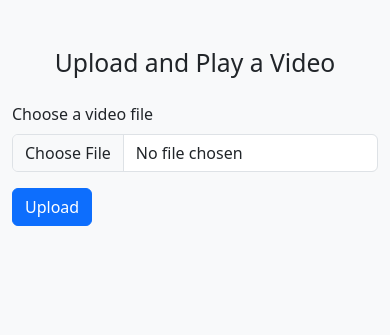
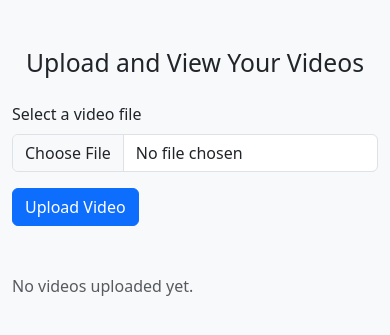
Before and after one commit to ksgoh987/video-upload-demo, a Flask app: page / in a window 390 px wide. Shown: the top 335 px of the page. Run offline with Flask 3, Linux system fonts and the light colour scheme; some libraries are stand-ins or nearby versions.

Commit message:
Fixed upload form and mobile compatibility

```diff
--- a/templates/index.html
+++ b/templates/index.html
@@ -1,31 +1,42 @@
 <!DOCTYPE html>
 <html lang="en">
 <head>
-  <meta charset="UTF-8">
-  <meta name="viewport" content="width=device-width, initial-scale=1">
-  <title>Upload and Play Video</title>
+  <meta charset="UTF-8" />
+  <meta name="viewport" content="width=device-width, initial-scale=1" />
+  <title>Video Upload Gallery</title>
   <link href="https://cdn.jsdelivr.net/npm/bootstrap@5.3.3/dist/css/bootstrap.min.css" rel="stylesheet">
 </head>
 <body class="bg-light">
 
   <div class="container py-5">
-  <h2 class="text-center mb-4">Upload and Play a Video</h2>
+    <h2 class="text-center mb-4">Upload and View Your Videos</h2>
 
-  <form method="POST" enctype="multipart/form-data" class="mb-4">
+    <!-- Upload Form -->
+    <form method="POST" action="/" enctype="multipart/form-data" class="mb-5">
       <div class="mb-3">
-      <label for="video" class="form-label">Choose a video file</label>
+        <label for="video" class="form-label">Select a video file</label>
         <input class="form-control" type="file" name="video" id="video" accept="video/*" required>
       </div>
-    <button type="submit" class="btn btn-primary">Upload</button>
+      <button type="submit" class="btn btn-primary">Upload Video</button>
     </form>
 
-  {% if video_url %}
-  <div class="mt-4">
-    <video width="100%" controls>
-      <source src="{{ video_url }}" type="video/mp4">
+    <!-- Video Gallery -->
+    {% if video_urls %}
+      <h4 class="mb-3">Video Gallery</h4>
+      <div class="row row-cols-1 row-cols-md-2 row-cols-lg-3 g-4">
+        {% for url in video_urls %}
+          <div class="col">
+            <div class="card shadow-sm">
+              <video class="card-img-top" controls preload="metadata">
+                <source src="{{ url }}" type="video/mp4">
                 Your browser does not support the video tag.
               </video>
             </div>
+          </div>
+        {% endfor %}
+      </div>
+    {% else %}
+      <p class="text-muted">No videos uploaded yet.</p>
     {% endif %}
   </div>
 
```
Lines whose indentation alone changed are shown as unchanged.
